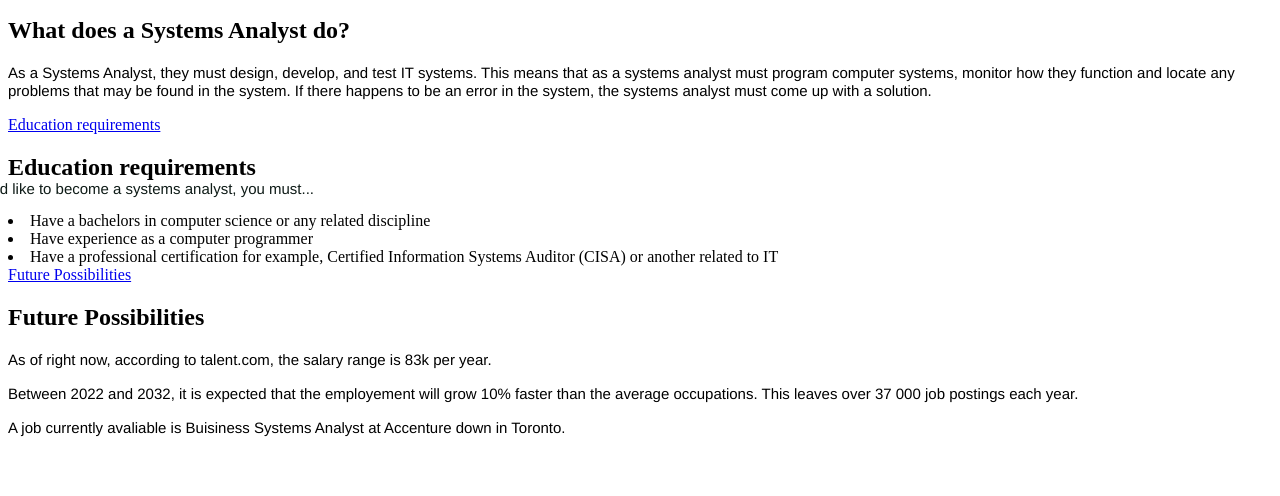
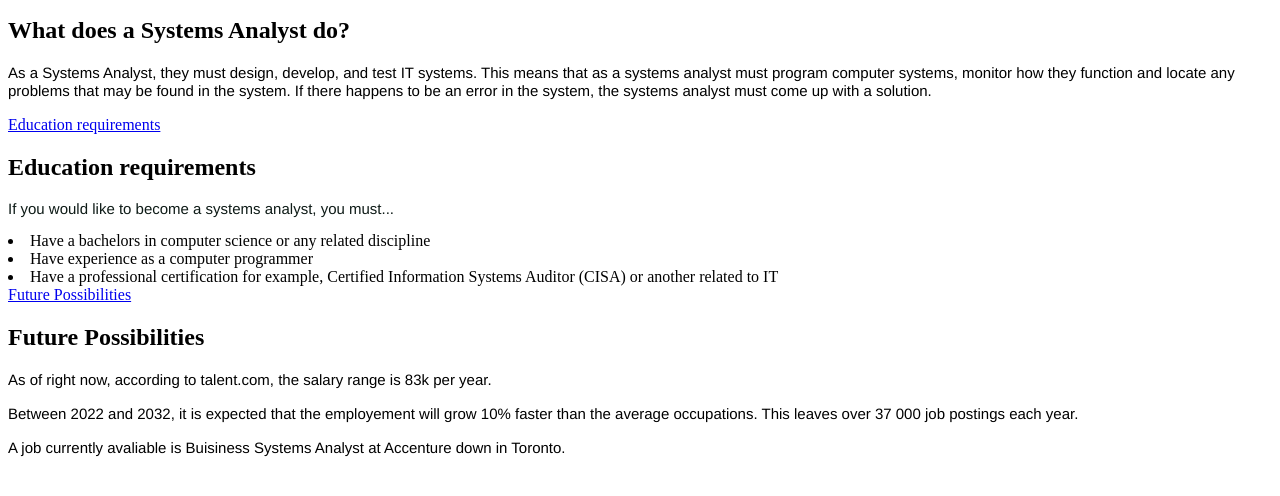
Before and after one commit to delightfulhare/WeeklyAssigment4, a plain HTML site: page index.html in a window 1280 px wide. Shown: the part 130-626 px from the top of the page. Drawn offline with Linux system fonts and the light colour scheme; a script that the page names is missing.

Commit message:
fixed edu requirements

```diff
--- a/index.html
+++ b/index.html
@@ -41,7 +41,7 @@
         <section class="Education_requirements" id="Education_requirements">
 			<div id="Education_requirements">
 				<h2>Education requirements</h2>
-				<p style="font-family: Helvetica; font-size: 15px; color: #0e1b17; margin-left: -80px; margin-top: -20px">	If you would like to become a systems analyst, you must...</p>
+				<p style="font-family: Helvetica; font-size: 15px; color: #0e1b17;">	If you would like to become a systems analyst, you must...</p>
 				<li>
                     Have a bachelors in computer science or any related discipline
                 </li>
```
